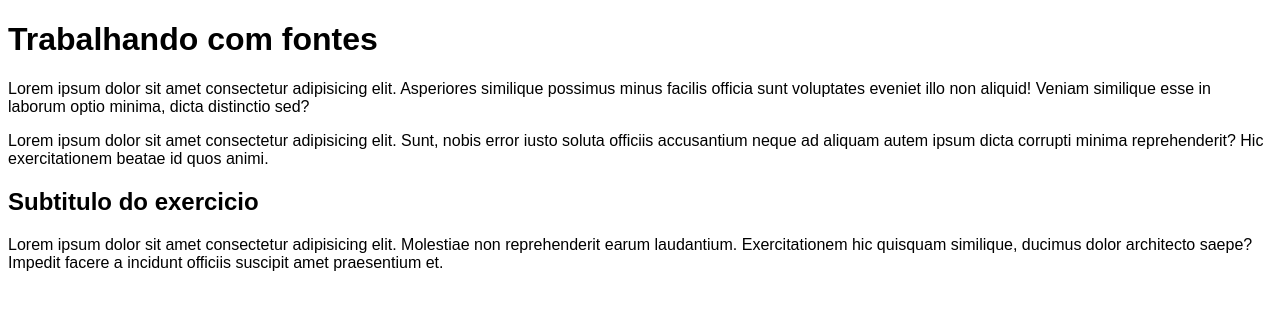
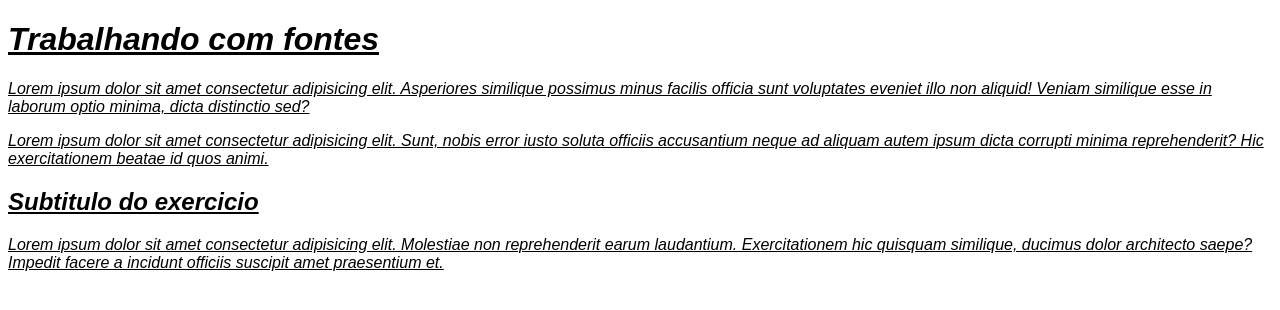
Before and after one commit to gcanonica/CSS-HTML, a plain HTML site: page ex017/fonte01.html in a window 1280 px wide. Drawn offline with Linux system fonts and the light colour scheme.

Commit message:
Update fonte01.html

```diff
--- a/ex017/fonte01.html
+++ b/ex017/fonte01.html
@@ -17,6 +17,12 @@
 
             */
             font-size: 1em;
+            font-weight: normal;
+            /* lighter normal bold bolder */
+            font-style: italic;
+            text-decoration: underline;
+            /* Shorthand family
+            - font-style -> font-weight -> font-size -> font-family*/
         }
     </style>
 </head>
```
